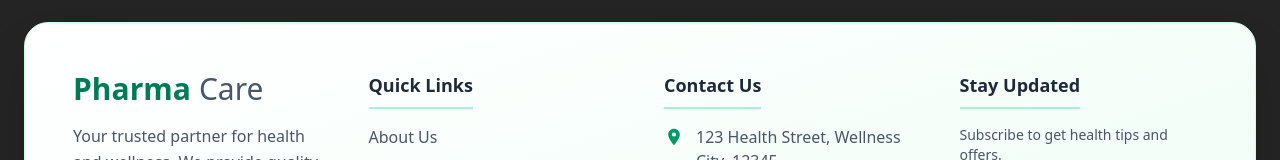
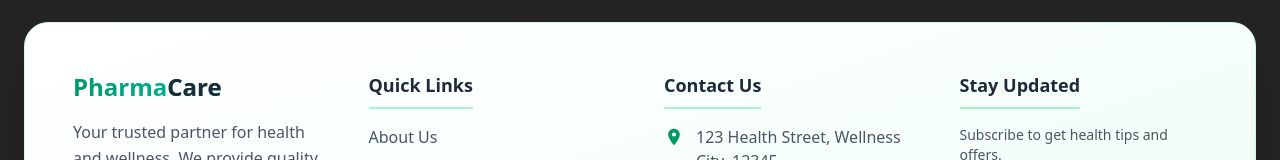
Before and after one commit to arnoldqym/pharmacy-web, a React (Vite) app in the folder client/: page / in a window 1280 px wide. Shown: the part 349-509 px from the top of the page. Built offline with nearby package versions, Linux system fonts and the light colour scheme; no server answers.

Commit message:
change font colour and added bold on footer logo
Co-authored-by: Nixon Ojiem <nicksonogm@gmail.com>

```diff
--- a/client/src/components/Homepage/FooterComponent.tsx
+++ b/client/src/components/Homepage/FooterComponent.tsx
@@ -11,8 +11,7 @@ export default function FooterComponent() {
           {/* Brand & About */}
           <div className="space-y-4">
             <div className="flex items-center space-x-2">
-              <span className="text-3xl font-bold text-emerald-700">Pharma</span>
-              <span className="text-3xl font-light text-gray-600">Care</span>
+              <div className="text-2xl font-bold bg-linear-to-r from-emerald-600 to-teal-500 bg-clip-text text-transparent">Pharma<span className="text-gray-800">Care</span></div>
             </div>
             <p className="text-gray-600 leading-relaxed">
               Your trusted partner for health and wellness. We provide quality medications and expert care.
```
